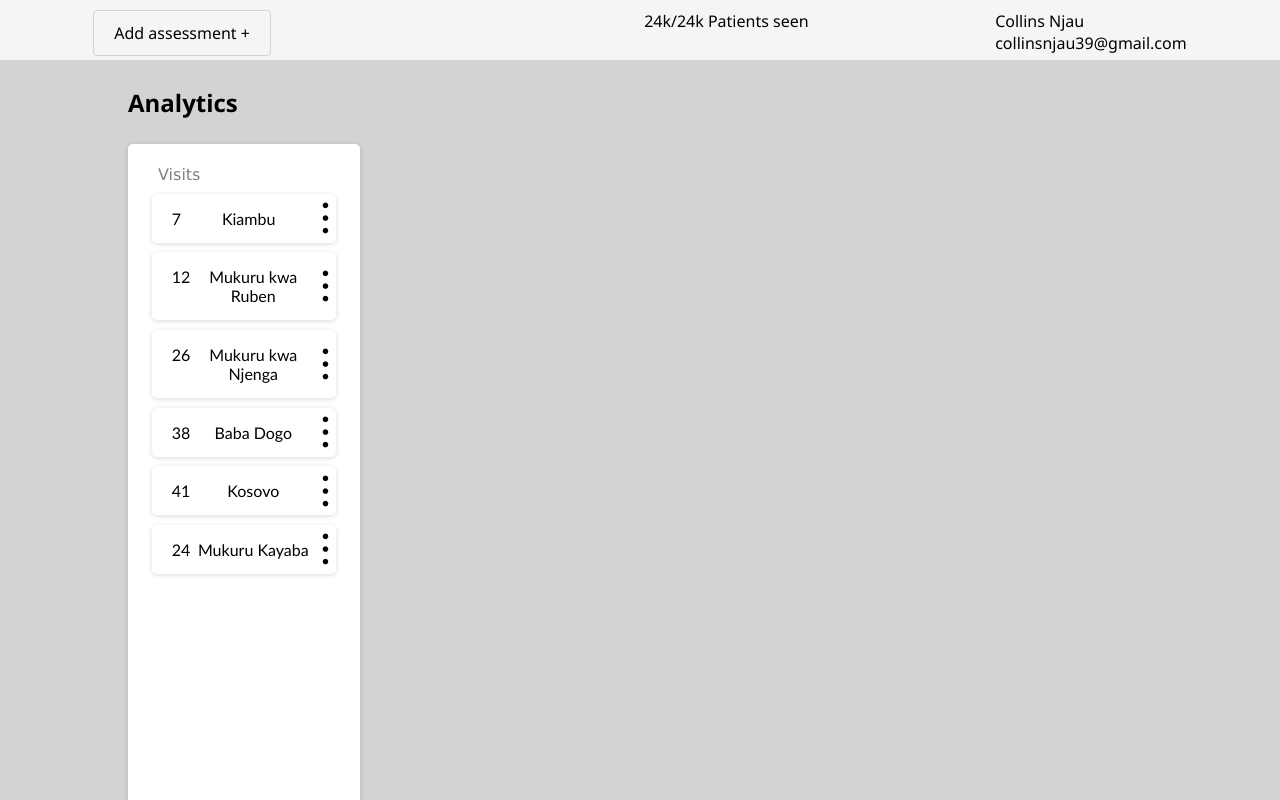
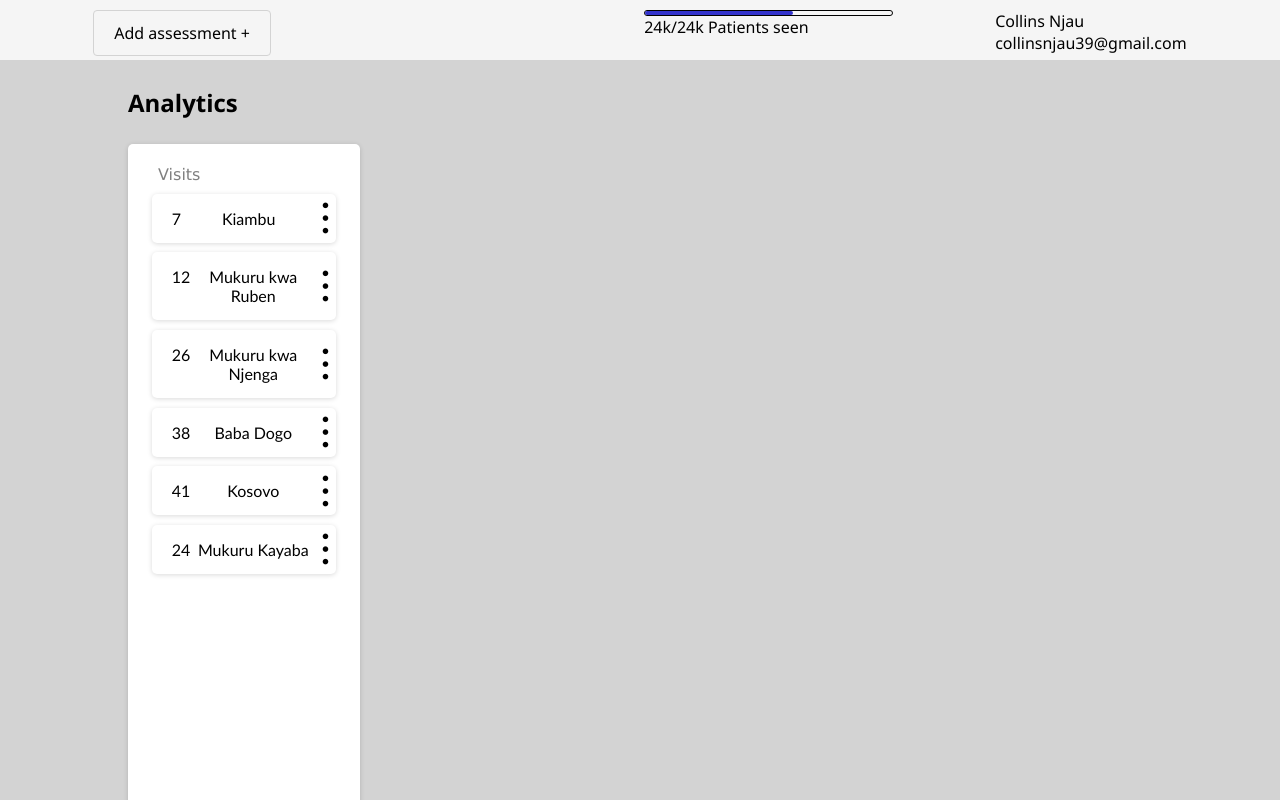
Before and after one commit to Collins33/Todoist-clone, a React (Create React App) app: page / in a window 1280 px wide. Shown: the top 800 px of the page. Built offline with nearby package versions, Linux system fonts and the light colour scheme.

Commit message:
Add styling for the progress of the progress bar

```diff
--- a/src/components/progressbar/filler.js
+++ b/src/components/progressbar/filler.js
@@ -1,7 +1,7 @@
 import React from "react";
 
-const Filler = props => {
-  return <div className="filler"></div>;
+const Filler = ({ percentage }) => {
+  return <div className="filler" style={{ width: `${percentage}%` }}></div>;
 };
 
 export default Filler;
--- a/src/components/progressbar/index.js
+++ b/src/components/progressbar/index.js
@@ -3,10 +3,14 @@ import Filler from "./filler";
 import "./index.css";
 
 class ProgressBar extends Component {
+  state = {
+    percentage: 60
+  };
   render() {
+    const { percentage } = this.state;
     return (
-      <div>
-        <Filler />
+      <div className="progress-bar">
+        <Filler percentage={percentage} />
       </div>
     );
   }
```
